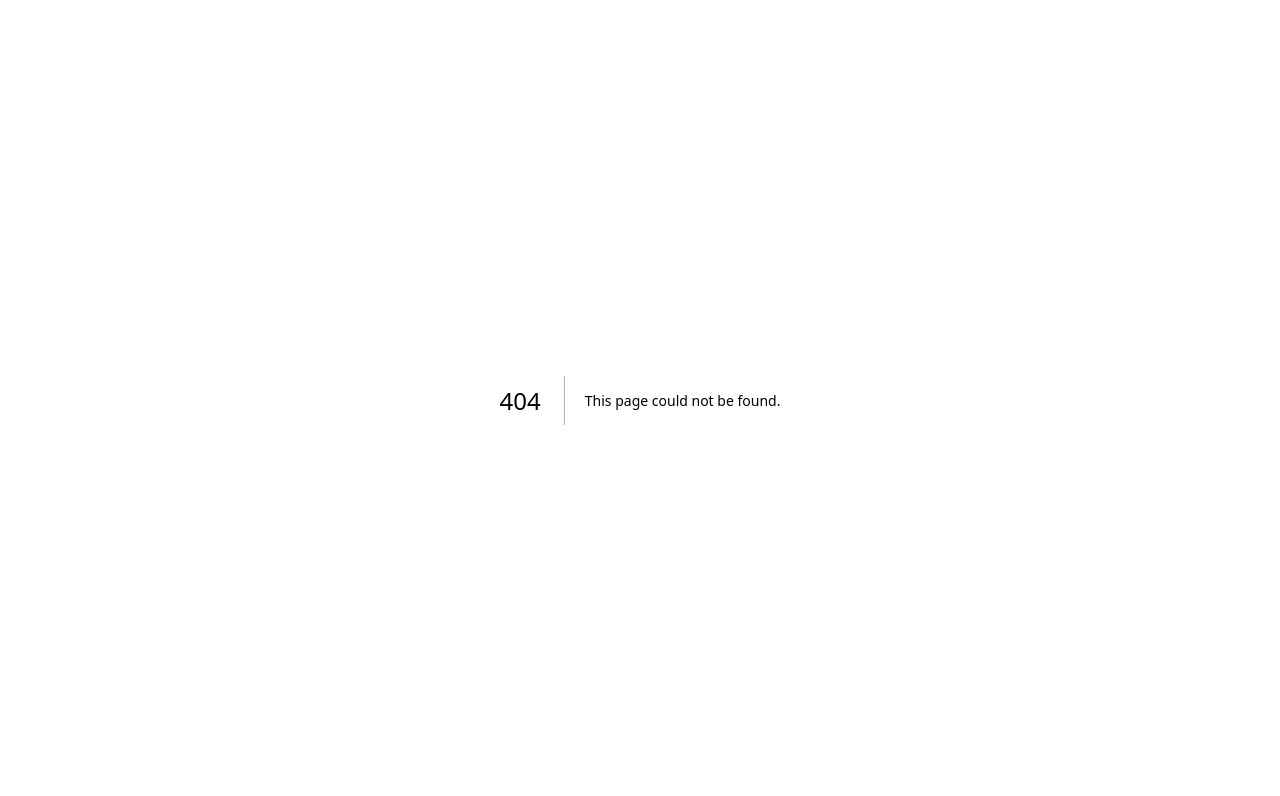
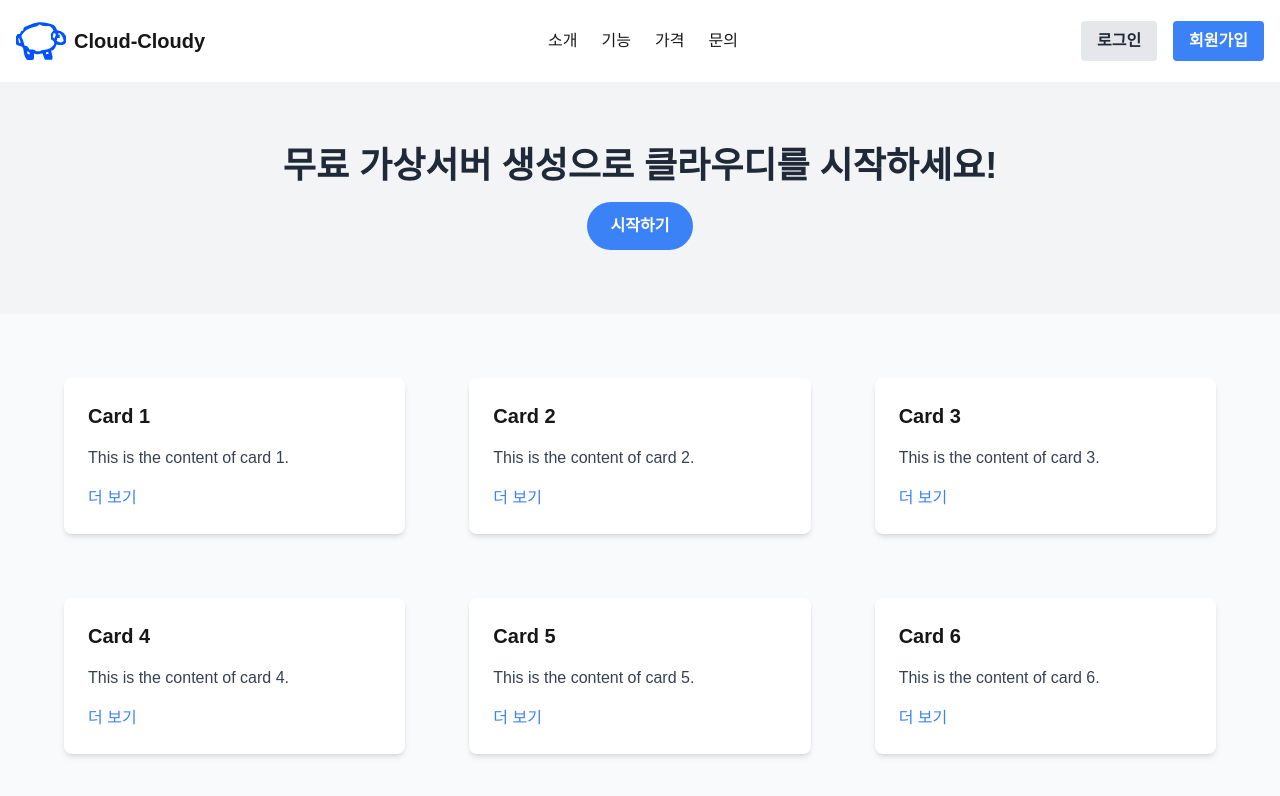
Before and after one commit to shepherdgirls/cloudy-FE, a Next.js app in the folder cloudy-front/: page /home in a window 1280 px wide. Before the commit this address had no page. Shown: the top 796 px of the page. Built offline with nearby package versions, Linux system fonts and the light colour scheme.

Commit message:
Feat: 내비게이션 바, 홈화면 추가

```diff
--- /dev/null
+++ b/cloudy-front/app/components/Navbar.js
@@ -0,0 +1,31 @@
+// app/components/Navbar.js
+import Image from 'next/image';
+import logo from '../../public/images/logo.svg';
+
+export default function Navbar() {
+  return (
+    <nav className="bg-white shadow-md p-4 flex justify-between items-center">
+      {/* 로고 */}
+      <div className="flex items-center">
+        <Image src={logo} alt="Logo" width={50} height={50} />
+        <span className="font-bold text-xl ml-2">Cloud-Cloudy</span>
+      </div>
+      {/* 메뉴 */}
+      <div className="flex space-x-6">
+        <a href="#" className="hover:text-blue-500">소개</a>
+        <a href="#" className="hover:text-blue-500">기능</a>
+        <a href="#" className="hover:text-blue-500">가격</a>
+        <a href="#" className="hover:text-blue-500">문의</a>
+      </div>
+      {/* 로그인/회원가입 버튼 */}
+      <div className="space-x-4">
+        <button className="bg-gray-200 hover:bg-gray-300 text-gray-800 font-bold py-2 px-4 rounded">
+          로그인
+        </button>
+        <button className="bg-blue-500 hover:bg-blue-700 text-white font-bold py-2 px-4 rounded">
+          회원가입
+        </button>
+      </div>
+    </nav>
+  );
+}
--- /dev/null
+++ b/cloudy-front/app/home/page.js
@@ -0,0 +1,50 @@
+// app/home/page.js
+import Navbar from '../components/Navbar';
+
+export default function NewHomePage() {
+  return (
+    <div className="flex flex-col min-h-screen bg-gray-50">
+      {/* 네비게이션 바 */}
+      <Navbar />
+
+      {/* 헤더 영역 */}
+      <header className="bg-gray-100 py-16 text-center">
+        <h1 className="text-4xl font-bold text-gray-800 mb-4">
+          무료 가상서버 생성으로 클라우디를 시작하세요!
+        </h1>
+        <button className="bg-blue-500 hover:bg-blue-700 text-white font-bold py-3 px-6 rounded-full">
+          시작하기
+        </button>
+      </header>
+
+      {/* 카드 형태의 섹션 */}
+      <main className="flex-grow overflow-y-auto p-16">
+        <div className="grid grid-cols-1 md:grid-cols-2 lg:grid-cols-3 gap-16">
+          {/* 카드 1 */}
+          <Card title="Card 1" content="This is the content of card 1." />
+          {/* 카드 2 */}
+          <Card title="Card 2" content="This is the content of card 2." />
+          {/* 카드 3 */}
+          <Card title="Card 3" content="This is the content of card 3." />
+          {/* 카드 4 */}
+          <Card title="Card 4" content="This is the content of card 4." />
+          {/* 카드 5 */}
+          <Card title="Card 5" content="This is the content of card 5." />
+          {/* 카드 6 */}
+          <Card title="Card 6" content="This is the content of card 6." />
+        </div>
+      </main>
+    </div>
+  );
+}
+
+// 카드 컴포넌트
+function Card({ title, content }) {
+  return (
+    <div className="bg-white rounded-lg shadow-md p-6">
+      <h2 className="text-xl font-semibold mb-4">{title}</h2>
+      <p className="text-gray-700 mb-4">{content}</p>
+      <a href="#" className="text-blue-500 hover:underline">더 보기</a>
+    </div>
+  );
+}
--- a/cloudy-front/app/page.js
+++ b/cloudy-front/app/page.js
@@ -1,101 +1,6 @@
-import Image from "next/image";
+// app/page.js
+import { redirect } from 'next/navigation';
 
 export default function Home() {
-  return (
-    <div className="grid grid-rows-[20px_1fr_20px] items-center justify-items-center min-h-screen p-8 pb-20 gap-16 sm:p-20 font-[family-name:var(--font-geist-sans)]">
-      <main className="flex flex-col gap-8 row-start-2 items-center sm:items-start">
-        <Image
-          className="dark:invert"
-          src="/next.svg"
-          alt="Next.js logo"
-          width={180}
-          height={38}
-          priority
-        />
-        <ol className="list-inside list-decimal text-sm text-center sm:text-left font-[family-name:var(--font-geist-mono)]">
-          <li className="mb-2">
-            Get started by editing{" "}
-            <code className="bg-black/[.05] dark:bg-white/[.06] px-1 py-0.5 rounded font-semibold">
-              app/page.js
-            </code>
-            .
-          </li>
-          <li>Save and see your changes instantly.</li>
-        </ol>
-
-        <div className="flex gap-4 items-center flex-col sm:flex-row">
-          <a
-            className="rounded-full border border-solid border-transparent transition-colors flex items-center justify-center bg-foreground text-background gap-2 hover:bg-[#383838] dark:hover:bg-[#ccc] text-sm sm:text-base h-10 sm:h-12 px-4 sm:px-5"
-            href="https://vercel.com/new?utm_source=create-next-app&utm_medium=appdir-template-tw&utm_campaign=create-next-app"
-            target="_blank"
-            rel="noopener noreferrer"
-          >
-            <Image
-              className="dark:invert"
-              src="/vercel.svg"
-              alt="Vercel logomark"
-              width={20}
-              height={20}
-            />
-            Deploy now
-          </a>
-          <a
-            className="rounded-full border border-solid border-black/[.08] dark:border-white/[.145] transition-colors flex items-center justify-center hover:bg-[#f2f2f2] dark:hover:bg-[#1a1a1a] hover:border-transparent text-sm sm:text-base h-10 sm:h-12 px-4 sm:px-5 sm:min-w-44"
-            href="https://nextjs.org/docs?utm_source=create-next-app&utm_medium=appdir-template-tw&utm_campaign=create-next-app"
-            target="_blank"
-            rel="noopener noreferrer"
-          >
-            Read our docs
-          </a>
-        </div>
-      </main>
-      <footer className="row-start-3 flex gap-6 flex-wrap items-center justify-center">
-        <a
-          className="flex items-center gap-2 hover:underline hover:underline-offset-4"
-          href="https://nextjs.org/learn?utm_source=create-next-app&utm_medium=appdir-template-tw&utm_campaign=create-next-app"
-          target="_blank"
-          rel="noopener noreferrer"
-        >
-          <Image
-            aria-hidden
-            src="/file.svg"
-            alt="File icon"
-            width={16}
-            height={16}
-          />
-          Learn
-        </a>
-        <a
-          className="flex items-center gap-2 hover:underline hover:underline-offset-4"
-          href="https://vercel.com/templates?framework=next.js&utm_source=create-next-app&utm_medium=appdir-template-tw&utm_campaign=create-next-app"
-          target="_blank"
-          rel="noopener noreferrer"
-        >
-          <Image
-            aria-hidden
-            src="/window.svg"
-            alt="Window icon"
-            width={16}
-            height={16}
-          />
-          Examples
-        </a>
-        <a
-          className="flex items-center gap-2 hover:underline hover:underline-offset-4"
-          href="https://nextjs.org?utm_source=create-next-app&utm_medium=appdir-template-tw&utm_campaign=create-next-app"
-          target="_blank"
-          rel="noopener noreferrer"
-        >
-          <Image
-            aria-hidden
-            src="/globe.svg"
-            alt="Globe icon"
-            width={16}
-            height={16}
-          />
-          Go to nextjs.org →
-        </a>
-      </footer>
-    </div>
-  );
+  redirect('/home');
 }
```
Also changed, not shown: cloudy-front/public/images/logo.svg (added).
